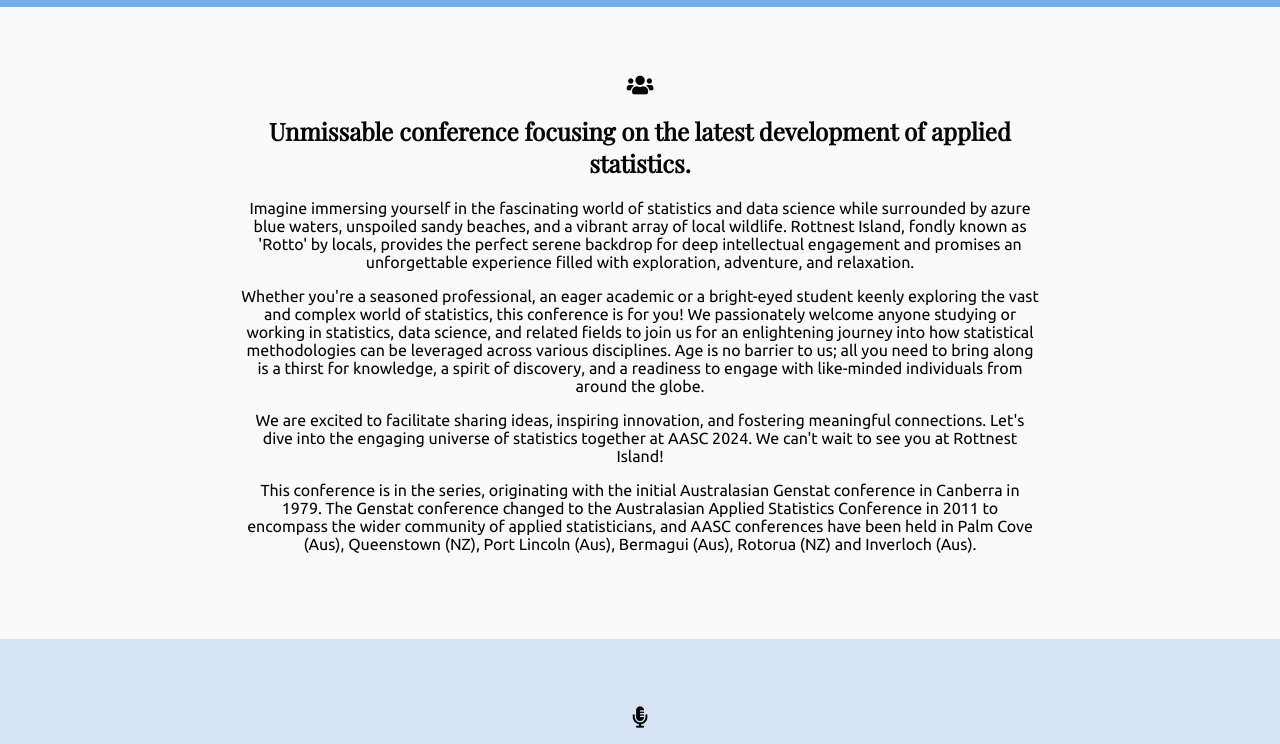
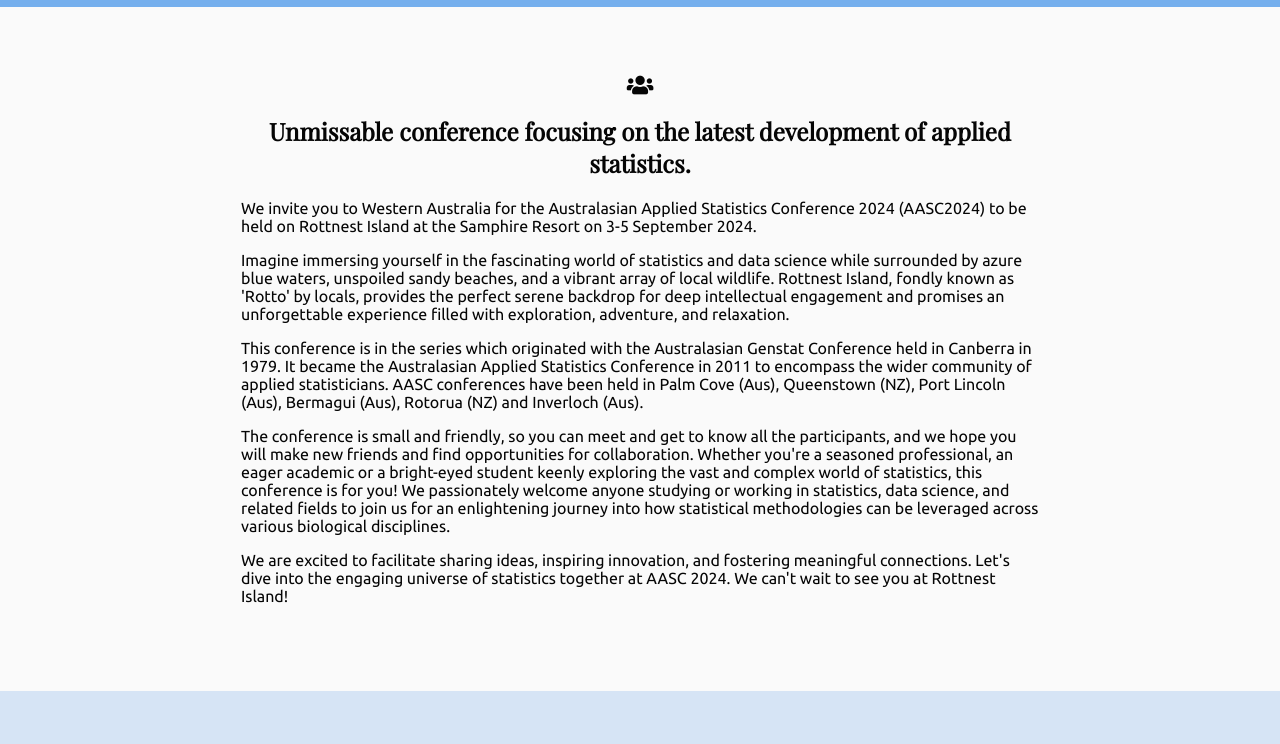
Before and after one commit to Tinula-kariyawasam/aasc2024WebsitE, a website: page web2/public/index.html in a window 1280 px wide. Shown: the part 856-1600 px from the top of the page. Drawn offline with nearby package versions, Linux system fonts and the light colour scheme.

Commit message:
few changes asked by Karyn 21Nov

```diff
--- a/web2/public/index.html
+++ b/web2/public/index.html
@@ -100,26 +100,28 @@
         <div class="section-content">
             <i class="fas fa-users fa-lg icon-centered"></i>
             <h2>Unmissable conference focusing on the latest development of applied statistics.</h2>
+        </div>
+        <div class="section-content-intro">
+            <p>We invite you to Western Australia for the Australasian Applied Statistics Conference 2024 (AASC2024)
+                 to be held on Rottnest Island at the Samphire Resort on 3-5 September 2024.</p>
             <p>Imagine immersing yourself in the fascinating world of statistics and data science while surrounded by
                 azure blue waters, unspoiled sandy beaches, and a vibrant array of local wildlife. Rottnest Island,
                 fondly known as 'Rotto' by locals, provides
                 the perfect serene backdrop for deep intellectual engagement and promises an unforgettable experience
                 filled with exploration, adventure, and relaxation.</p>
-            <p>Whether you're a seasoned professional, an eager academic or a bright-eyed student keenly exploring the
-                vast and complex world of statistics, this conference is for you! We passionately welcome anyone
-                studying or working in statistics, data
-                science, and related fields to join us for an enlightening journey into how statistical methodologies
-                can be leveraged across various disciplines. Age is no barrier to us; all you need to bring along is a
-                thirst for knowledge, a spirit
-                of discovery, and a readiness to engage with like-minded individuals from around the globe.</p>
+            <p>This conference is in the series which originated with the Australasian Genstat Conference held in Canberra
+                 in 1979. It became the Australasian Applied Statistics Conference in 2011 to encompass the wider community
+                  of applied statisticians. AASC conferences have been held in Palm Cove (Aus), Queenstown (NZ), Port Lincoln
+                   (Aus), Bermagui (Aus), Rotorua (NZ) and Inverloch (Aus).</p>
+            <p>The conference is small and friendly, so you can meet and get to know all the participants, and we hope
+                 you will make new friends and find opportunities for collaboration. Whether you're a seasoned professional,
+                 an eager academic or a bright-eyed student keenly exploring the vast and complex world of statistics, this
+                  conference is for you! We passionately welcome anyone studying or working in statistics, data science, and
+                   related fields to join us for an enlightening journey into how statistical methodologies can be leveraged
+                   across various biological disciplines.</p>
             <p>We are excited to facilitate sharing ideas, inspiring innovation, and fostering meaningful connections.
                 Let's dive into the engaging universe of statistics together at AASC 2024. We can't wait to see you at
                 Rottnest Island!</p>
-            <p>This conference is in the series, originating with the initial Australasian Genstat conference in
-                Canberra in 1979. The Genstat conference changed to the Australasian Applied Statistics Conference in
-                2011 to encompass the wider community of applied statisticians, and AASC conferences have been held in
-                Palm Cove (Aus), Queenstown (NZ), Port Lincoln (Aus), Bermagui (Aus), Rotorua (NZ) and Inverloch (Aus).
-            </p>
         </div>
     </section>
 
--- a/web2/public/style.css
+++ b/web2/public/style.css
@@ -284,6 +284,12 @@
 .section-content {
     margin: 0 auto;
     text-align: center;
+    max-width: 70%;
+    /* adjust as per your needs */
+}
+.section-content-intro {
+    margin: 0 auto;
+    text-align: left;
     max-width: 70%;
     /* adjust as per your needs */
 }
```
Also changed, not shown: web2/public/information.html (+2 -2 lines), web2/public/invited.html (+31 -33 lines).
